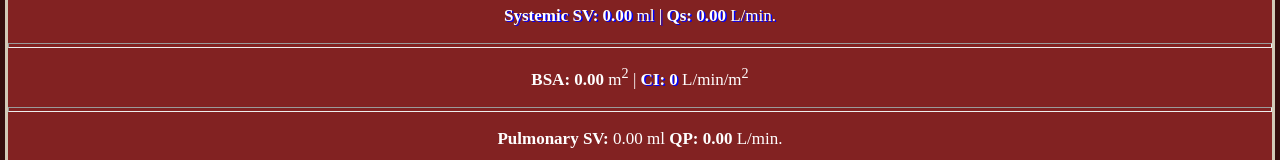
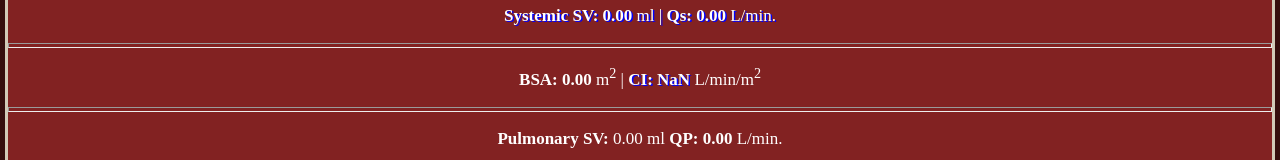
Before and after one commit to ed60hab/q, a Vue app: page /#/ in a window 1280 px wide. Shown: the part 411-571 px from the top of the page. Built offline with nearby package versions, Linux system fonts and the light colour scheme.

Commit message:
CI formula fixed.

```diff
--- a/src/components/Q.vue
+++ b/src/components/Q.vue
@@ -142,7 +142,7 @@ export default {
       return (Math.sqrt(this.weight * this.height) / 60).toFixed(2);
     },
     CI: function() {
-      return this.QS * this.BSA;
+      return (this.QS / this.BSA).toFixed(2);
     }
   }
 };
```
